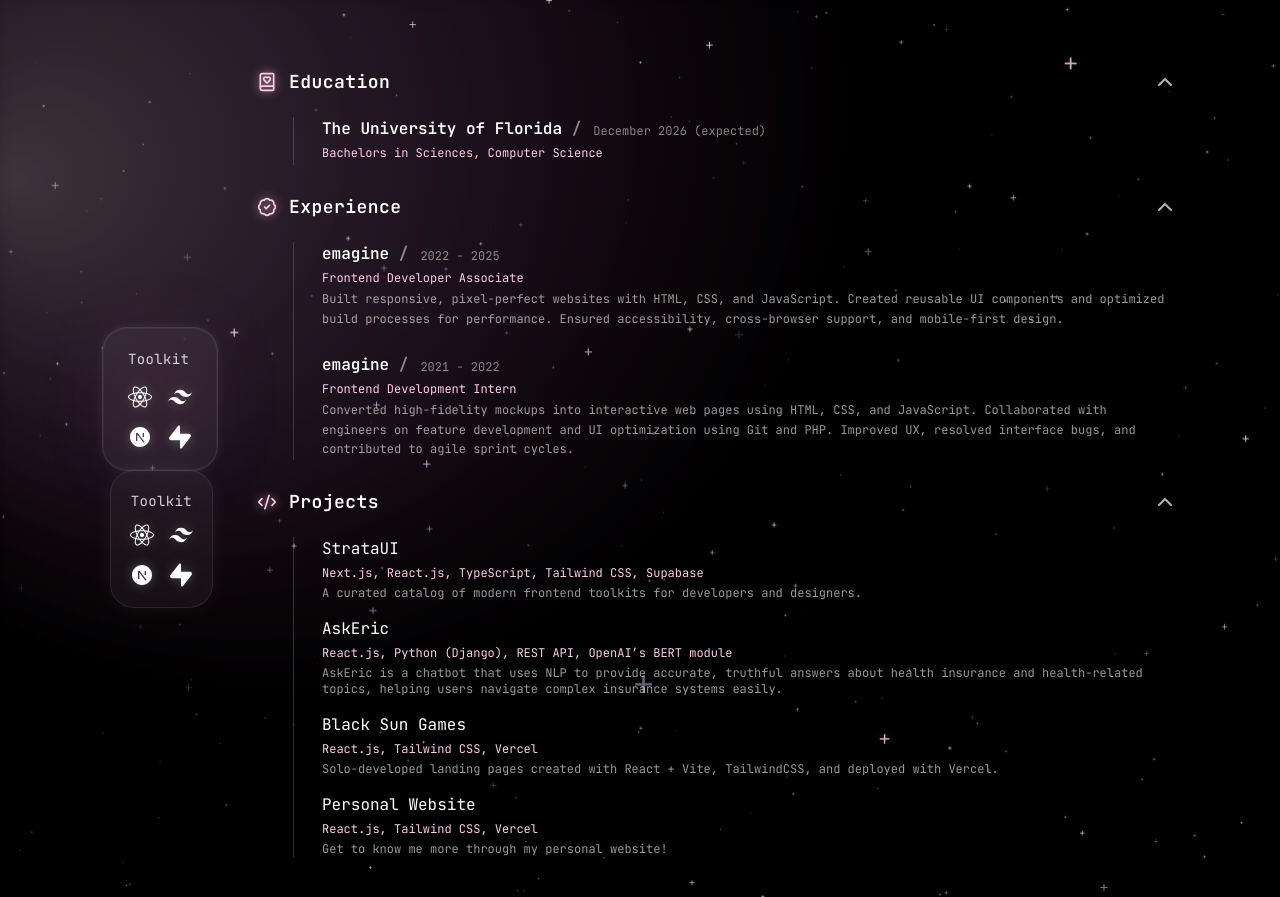
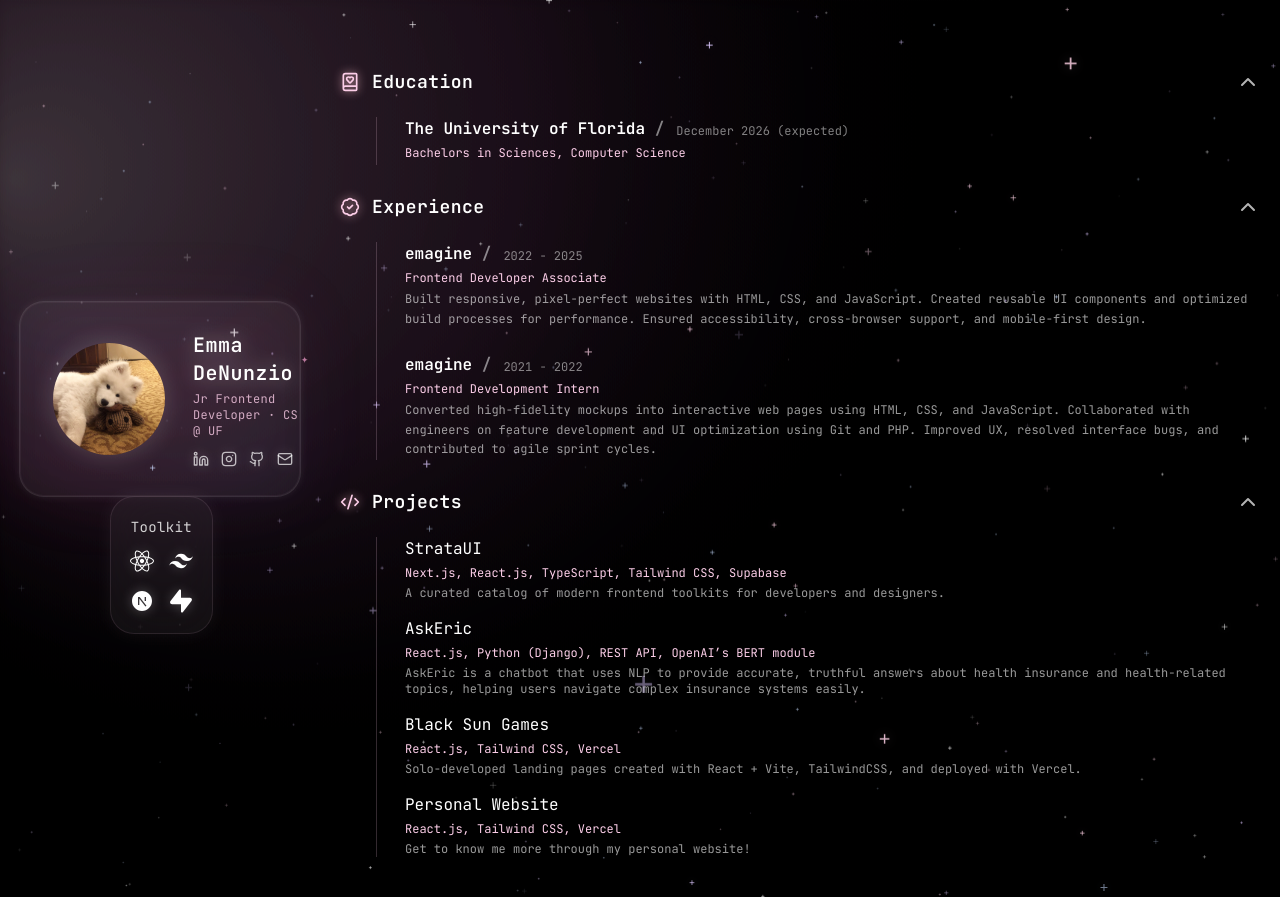
Before and after one commit to emijane/edenunz, a React (Vite) app in the folder portfolio/: page / in a window 1280 px wide. Built offline with nearby package versions, Linux system fonts and the light colour scheme; no server answers.

Commit message:
another grid test

```diff
--- a/portfolio/src/layout/ProfileCard.jsx
+++ b/portfolio/src/layout/ProfileCard.jsx
@@ -1,11 +1,12 @@
-import { FaReact } from "react-icons/fa";
-import { RiTailwindCssFill, RiNextjsFill, RiSupabaseFill } from "react-icons/ri";
+import icon from '../assets/icon.jpg'
+import { Linkedin, Instagram, Github, Mail } from "lucide-react";
+import SpotifyWidget from "../components/SpotifyWidget";
 
-export default function TechStackCard() {
+export default function ProfileCard() {
     return (
-        <div className="relative w-full max-w-xs group">
+        <div className="relative w-full max-w-xl group">
 
-            {/* Outer glow aura (same as profile card) */}
+            {/* Outer glow aura */}
             <div className="
                 absolute inset-0
                 rounded-3xl
@@ -13,57 +14,76 @@
                 blur-2xl opacity-70
                 group-hover:opacity-90
                 transition-all duration-700
-                pointer-events-none
-            "></div>
+                pointer-events-none">
+            </div>
 
-            {/* Top highlight overlay (same) */}
+            {/* Extra subtle top highlight */}
             <div className="
                 absolute inset-0 rounded-3xl
                 bg-white/5 blur-xl
                 opacity-10
-                pointer-events-none
-            "></div>
+                pointer-events-none">
+            </div>
 
-            {/* MAIN GLASS CARD — same styling as ProfileCard */}
+            {/* MAIN GLASS CARD */}
             <div className="
                 relative z-10
-                px-6 py-5
+                px-8 py-7
                 rounded-3xl
                 bg-white/5
                 border border-pink-200/5
                 shadow-[0_0_10px_rgba(255,255,255,0.1)]
                 ring-1 ring-white/10
-                backdrop-blur-xl
                 transition-all duration-500
                 group-hover:bg-pink-200/5
                 group-hover:shadow-[0_0_15px_rgba(255,255,255,0.17)]
             ">
 
-                {/* Title */}
-                <h3 className="text-white/80 text-sm tracking-wide mb-4 text-left">
-                    Toolkit
-                </h3>
+                {/* AVATAR + TEXT */}
+                <div className="flex flex-col sm:flex-row items-center gap-7">
+                    <img
+                        src={icon}
+                        alt="Icon"
+                        className="w-24 lg:w-28 rounded-full shadow-[0_0_25px_rgba(255,255,255,0.18)]"
+                    />
 
-                {/* Icon Grid */}
-                <div className="grid grid-cols-2 gap-4 place-items-center text-white text-2xl">
-                    <FaReact
-                        title="React"
-                        className="hover:scale-110 transition drop-shadow-[0_0_6px_rgba(255,255,255,0.25)]"
-                    />
-                    <RiTailwindCssFill
-                        title="Tailwind CSS"
-                        className="hover:scale-110 transition drop-shadow-[0_0_6px_rgba(255,255,255,0.25)]"
-                    />
-                    <RiNextjsFill
-                        title="Next.js"
-                        className="hover:scale-110 transition drop-shadow-[0_0_6px_rgba(255,255,255,0.25)]"
-                    />
-                    <RiSupabaseFill
-                        title="Supabase"
-                        className="hover:scale-110 transition drop-shadow-[0_0_6px_rgba(255,255,255,0.25)]"
-                    />
+                    <div className="text-left items-center sm:items-start flex flex-col">
+                        <div className="flex items-center gap-2">
+                            <h1 className="
+                                text-xl font-semibold text-white tracking-wide
+                                drop-shadow-[0_0_10px_rgba(255,255,255,0.4)]
+                            ">
+                                Emma DeNunzio
+                            </h1>
+
+                            {/* sparkle emoji glow */}
+                            <span className="text-pink-300 text-xs animate-pulse-slow">
+                                ✦
+                            </span>
+                        </div>
+
+                        <p className="text-xs text-pink-200/80 tracking-wide mt-1">
+                            Jr Frontend Developer · CS @ UF
+                        </p>
+
+                        {/* Social icons */}
+                        <div className="flex flex-row gap-3 mt-3">
+                            {[Linkedin, Instagram, Github, Mail].map((Icon, i) => (
+                                <Icon
+                                    key={i}
+                                    className="
+                                        text-white/70 w-4 h-4
+                                        transition-all duration-300
+                                        hover:text-white
+                                        cursor-pointer
+                                        hover:scale-[1.18]
+                                        drop-shadow-[0_0_6px_rgba(255,255,255,0.3)]
+                                    "
+                                />
+                            ))}
+                        </div>
+                    </div>
                 </div>
-
             </div>
         </div>
     );
```
